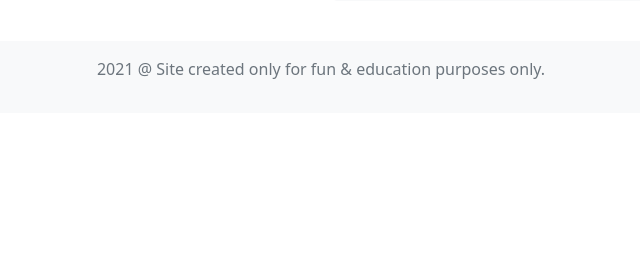
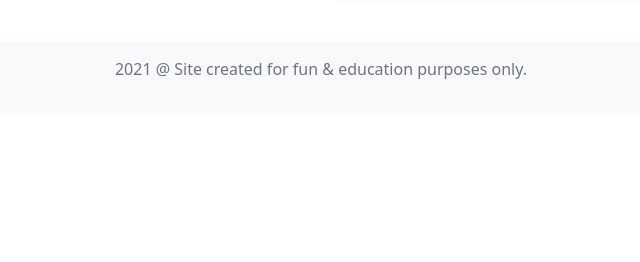
Before and after one commit to Roqvie/FindTheTruth, a Django app: page /about in a window 1280 px wide. Shown: the part 346-608 px from the top of the page, without its empty margins (319-959 px from the left). Run offline with Django 3.2, Linux system fonts and the light colour scheme; parts of the project's set-up code (start-up, migrations or seed data) failed here and were passed over.

Commit message:
Fix template

```diff
--- a/templates/base.html
+++ b/templates/base.html
@@ -41,7 +41,7 @@
 
   <footer class="footer mt-auto py-3 bg-light">
     <div class="container">
-      <p class="text-center text-muted">2021 @ Site created only for fun & education purposes only.</p>
+      <p class="text-center text-muted">2021 @ Site created for fun & education purposes only.</p>
     </div>
   </footer>
 
```
